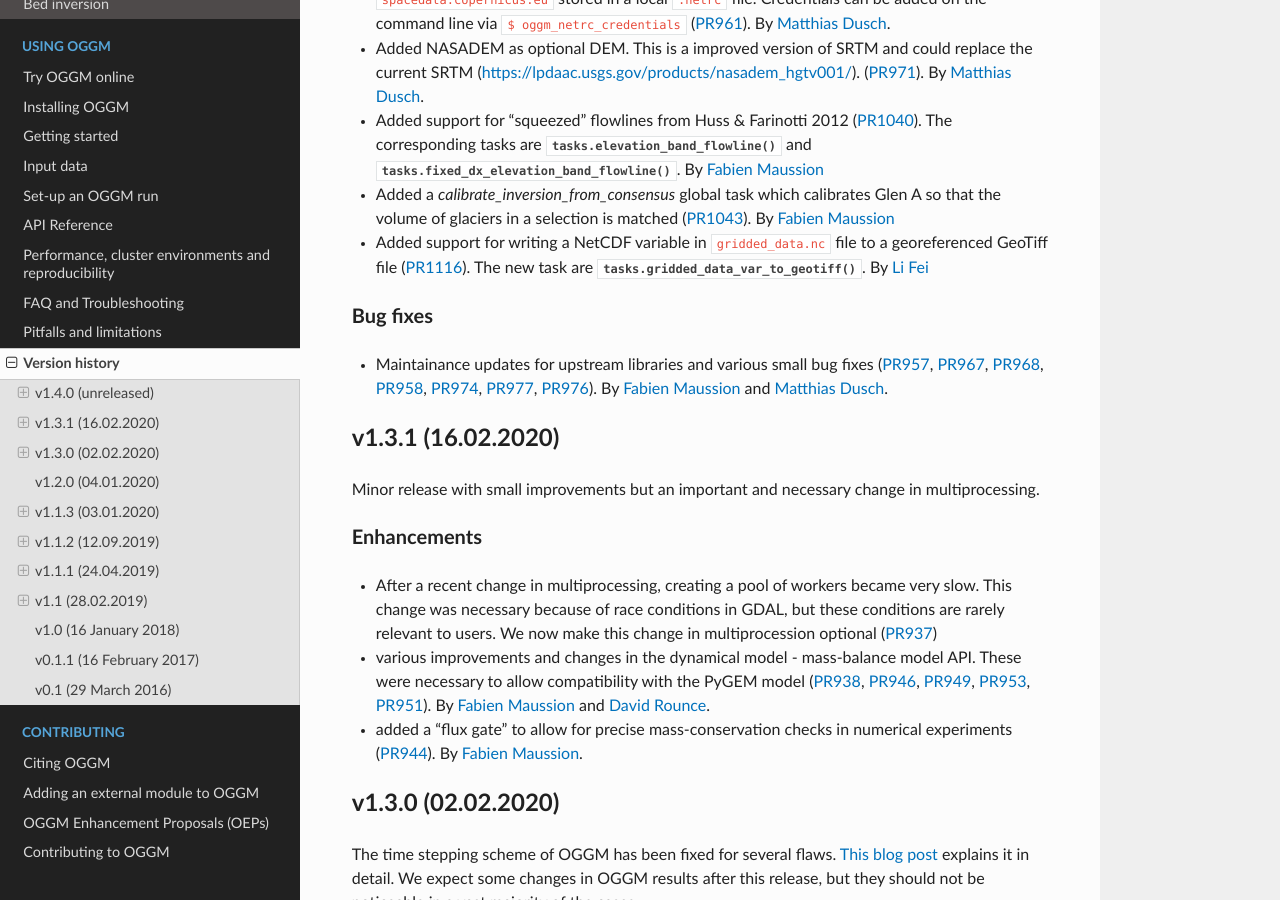
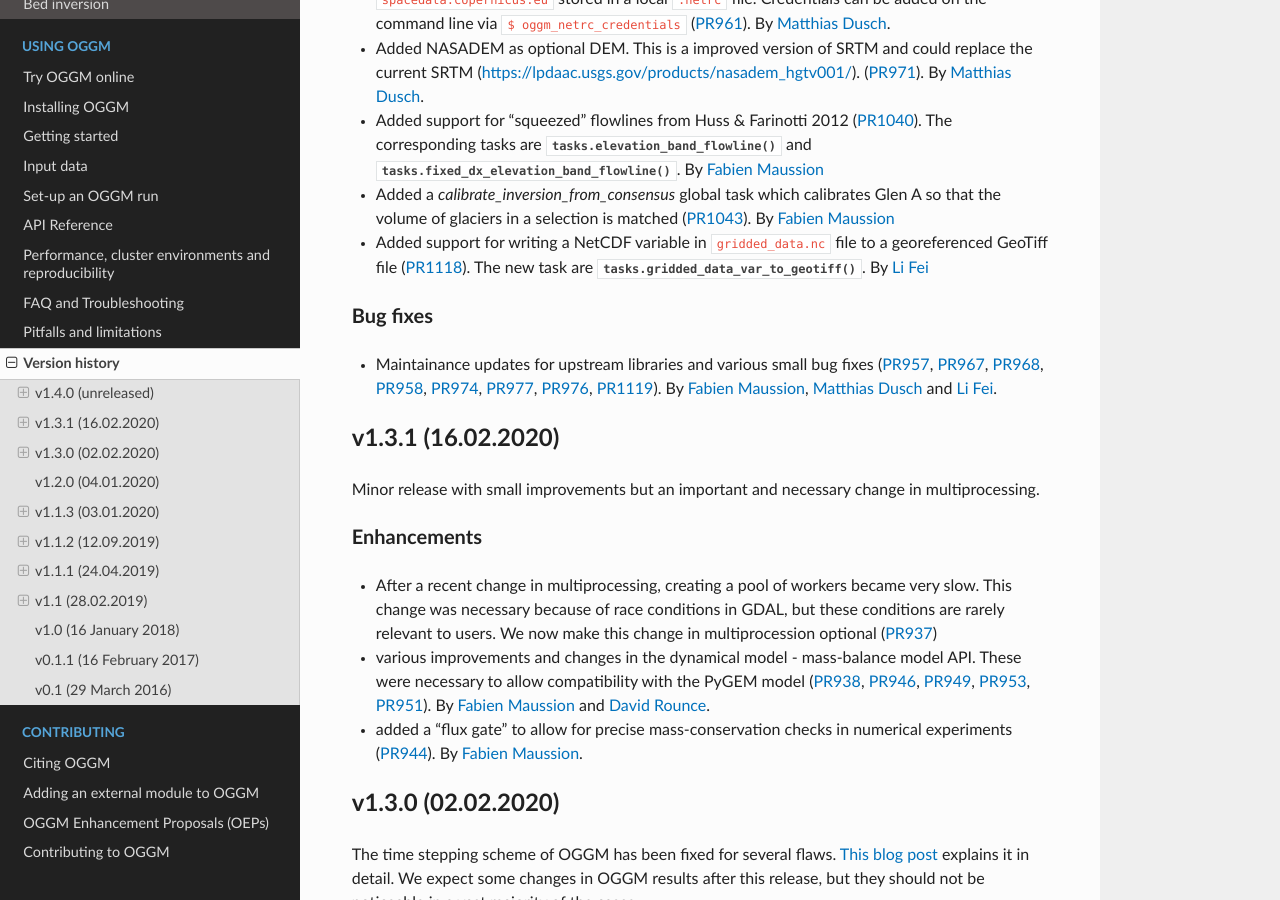
Before and after one commit to OGGM/oggm, a Sphinx documentation site: the page built from docs/whats-new.rst, in a window 1280 px wide and 900 px high, scrolled down 1159 px. Built offline with Sphinx 7.4.7 and the Read the Docs theme 2.0.0, drawn with Linux system fonts in a browser that asks for light colours; the version number could not be read and is left out.

```diff
--- a/docs/whats-new.rst
+++ b/docs/whats-new.rst
@@ -96,9 +96,10 @@ Bug fixes
 
 - Maintainance updates for upstream libraries and various small bug fixes
   (:pull:`957`, :pull:`967`, :pull:`968`, :pull:`958`, :pull:`974`, :pull:`977`,
-  :pull:`976`).
-  By `Fabien Maussion <https://github.com/fmaussion>`_ and
-  `Matthias Dusch <https://github.com/matthiasdusch>`_.
+  :pull:`976`, :pull:`1119`).
+  By `Fabien Maussion <https://github.com/fmaussion>`_,
+  `Matthias Dusch <https://github.com/matthiasdusch>`_ and
+  `Li Fei <https://github.com/Keeptg>`_.
 
 
 v1.3.1 (16.02.2020)
```
Also changed, not shown: other parts of docs/whats-new.rst (+1 -1 lines).
